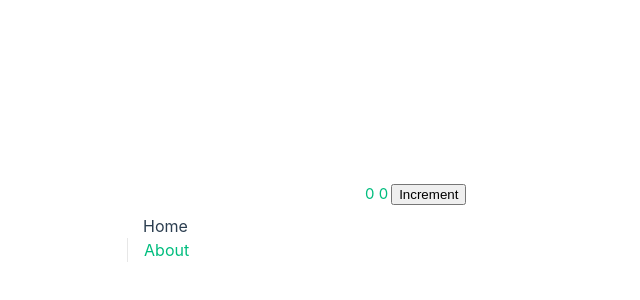
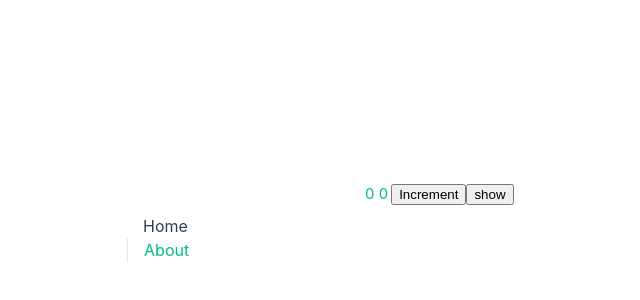
Before and after one commit to jiahaoxiang2000/onetools, a Vue app: page / in a window 1280 px wide. Shown: the part 170-470 px from the top of the page, without its empty margins (278-918 px from the left). Built offline with nearby package versions, Linux system fonts and the light colour scheme.

Commit message:
v-if to show

```diff
--- a/src/components/TheWelcome.vue
+++ b/src/components/TheWelcome.vue
@@ -1,9 +1,20 @@
 <script setup lang="ts">
+import { ref } from 'vue'
 import { useCounterStore } from '../stores/counter'
 let counterStore = useCounterStore()
+let show = ref(true)
 </script>
 
 <template>
-  <a>{{ counterStore.count }} {{ counterStore.doubleCount }}</a>
+  <a v-if="show">{{ counterStore.count }} {{ counterStore.doubleCount }}</a>
   <button @click="counterStore.increment">Increment</button>
+  <button
+    @click="
+      () => {
+        show = !show
+      }
+    "
+  >
+    show
+  </button>
 </template>
```
